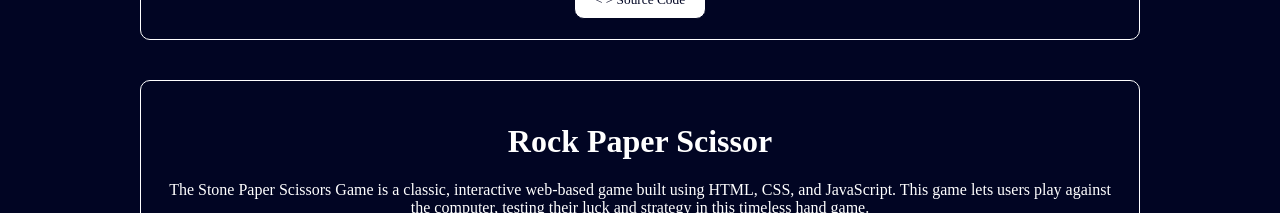
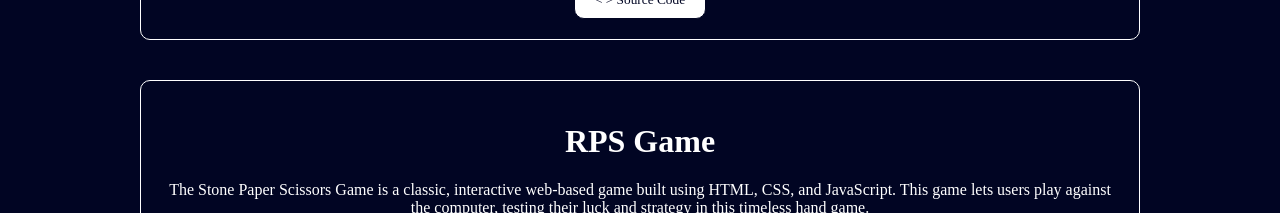
Before and after one commit to Mustafa-Hussain-source/Portfolio, a React (Vite) app in the folder Portfolio/: page / in a window 1280 px wide. Shown: the part 1640-1853 px from the top of the page. Built offline with nearby package versions, Linux system fonts and the light colour scheme.

Commit message:
Update Page2.jsx

```diff
--- a/Portfolio/src/components/Page2/Page2.jsx
+++ b/Portfolio/src/components/Page2/Page2.jsx
@@ -30,7 +30,7 @@ const Page2 = forwardRef((props, ref) => {
                 <a href="https://github.com/Mustafa-Hussain-source/Dice-game"><button>&lt; &gt; Source Code</button></a>
             </div>
             <div className="card" id="card5">
-                <h1>Rock Paper Scissor</h1>
+                <h1>RPS Game</h1>
                 <p>The Stone Paper Scissors Game is a classic, interactive web-based game built using HTML, CSS, and JavaScript. This game lets users play against the computer, testing their luck and strategy in this timeless hand game.</p>
                 <a href="https://github.com/Mustafa-Hussain-source/Rock-Paper-game"><button>&lt; &gt; Source Code</button></a>
             </div>
```
